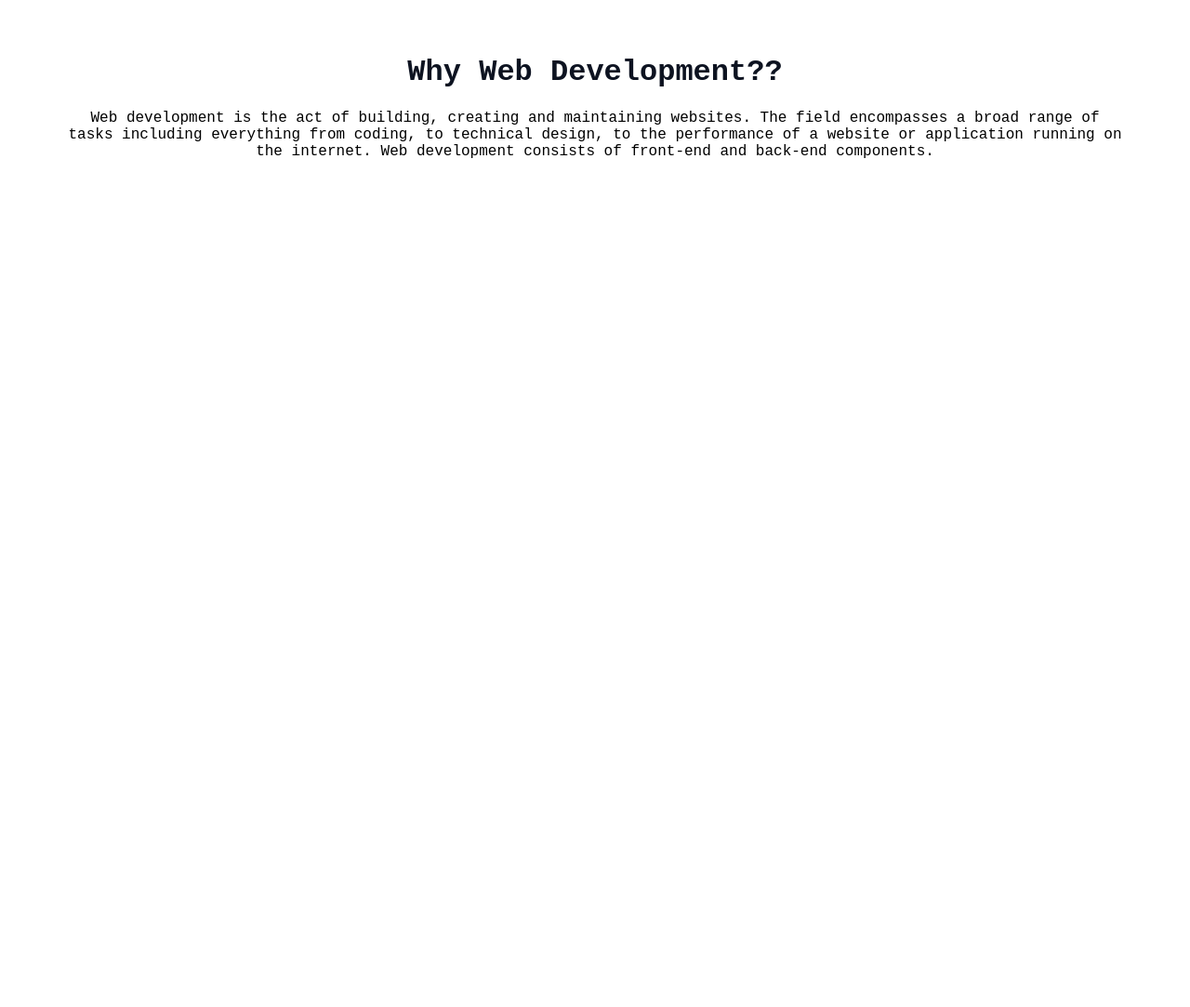
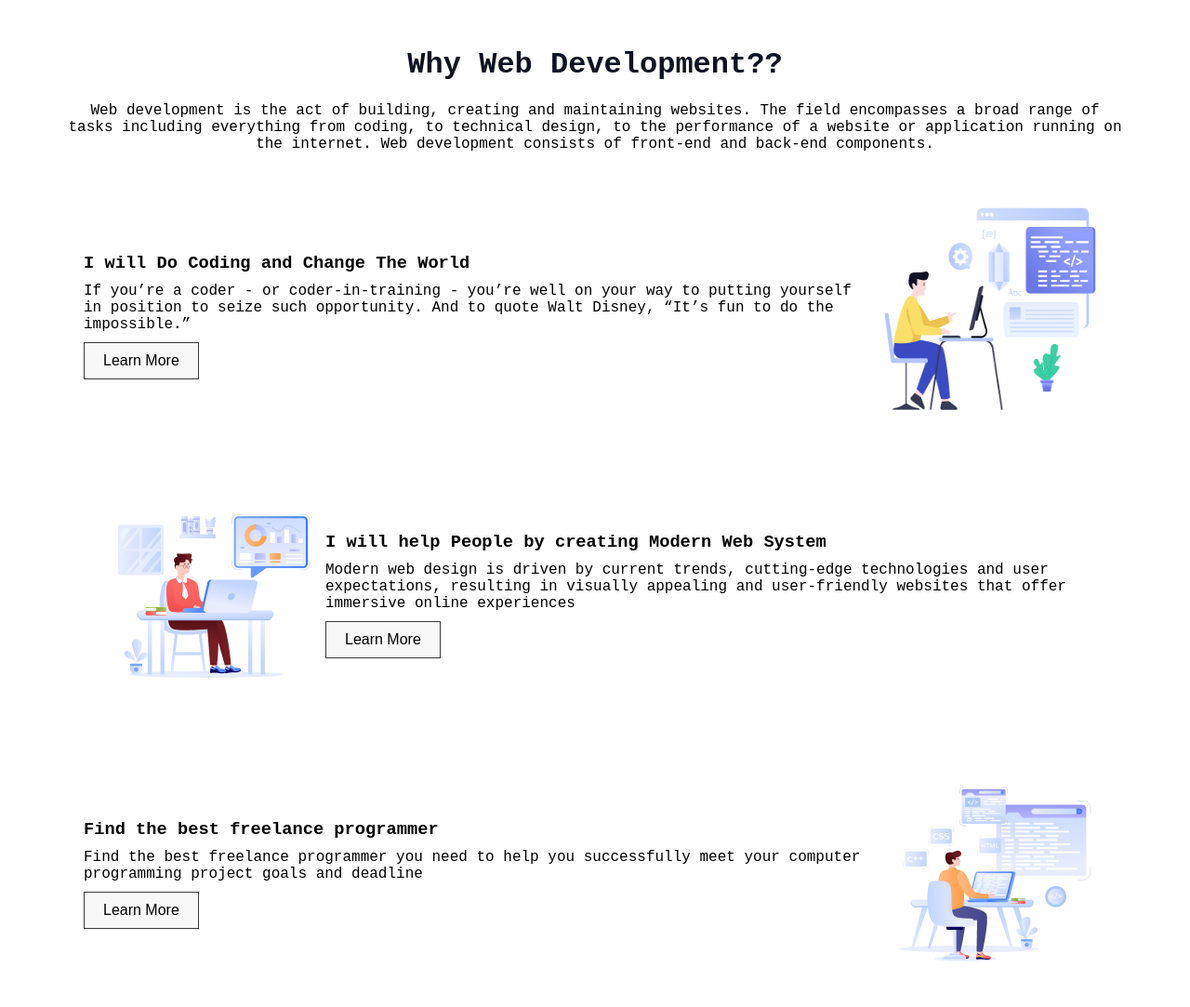
Before and after one commit to ariyanahammedalif/b10-no1-exam, a plain HTML site: page index.html in a window 1280 px wide. Shown: the part 530-1613 px from the top of the page at 93% size. Before the commit the page ends 800 px from the top, so only its background shows below. Drawn offline with Linux system fonts and the light colour scheme; a web font is replaced by a local one.

Commit message:
added page header and cards for second sections

```diff
--- a/index.html
+++ b/index.html
@@ -12,13 +12,10 @@
 <body>
     <header>
         <div class="banner-section-container">
-
             <div class="banner-text-container">
-
                 <div class="banner-img-container">
                 <img src="assets/Group.png" alt="header images">
                 </div>
-
                 <h1>"In the near future, I hope to become a Developer."</h1>
                 <p>I am confident that my technical skills, coupled with my ability to work in a team
                     and lead when necessary, make me a strong candidate for the Software Developer position
@@ -27,13 +24,11 @@
                 </p>
                 <button class="contact-btn">Contact with me</button>
             </div>
-
         </div>
     </header>
-
     <main>
-        <div class="container">
-            <div class="header">
+        <div class="sec-section-container">
+            <div class="sec-section-header">
                 <h1>Why Web Development??</h1>
                 <p>Web development is the act of building, creating and maintaining
                 websites. The field encompasses a broad range of tasks including
@@ -42,6 +37,42 @@
                 development consists of front-end and back-end components.
                 </p>
             </div>
+            <div class="cards">
+
+                <div class="card">
+                    <div class="card-content">
+                        <h3>I will Do Coding and Change The World</h3>
+                        <p>
+                            If you’re a coder - or coder-in-training - you’re well on your way to putting yourself in position to seize such opportunity. And to quote Walt Disney, “It’s fun to do the impossible.”
+                        </p>
+                        <button>Learn More</button>
+                    </div>
+                    <img src="assets/Layer_1.png" alt="Coding Image">
+                </div>
+
+                <div class="card">
+                    <img src="assets/Group 3.png" alt="Web System Image">
+                    <div class="card-content">
+                        <h3>I will help People by creating Modern Web System</h3>
+                        <p>
+                            Modern web design is driven by current trends, cutting-edge technologies and user expectations, resulting in visually appealing and user-friendly websites that offer immersive online experiences
+                        </p>
+                        <button>Learn More</button>
+                    </div>
+                </div>
+
+                <div class="card">
+                    <div class="card-content">
+                        <h3>Find the best freelance programmer</h3>
+                        <p>
+                            Find the best freelance programmer you need to help you successfully meet your computer programming project goals and deadline
+                        </p>
+                        <button>Learn More</button>
+                    </div>
+                    <img src="assets/Group 4.png" alt="programmer">
+                </div>
+
+            </div>
         </div>
 
     <footer>
--- a/styles/styles.css
+++ b/styles/styles.css
@@ -5,6 +5,8 @@
 
 body{
     font-family: "Azeret Mono", monospace;
+    margin: 0;
+    padding: 0;
 }
 
 .banner-section-container{
@@ -48,15 +50,63 @@ background-image: url(../assets/Hero-bg.png);
 }
 /* second section  */
 
-.container{
+.sec-section-container{
     display: block;
-    max-width: 1140px;
+    width: 1140px;
     margin: 0 auto;
     padding: 20px;
     background-color: #fff;
-
+/* header section */
 }
-.header{
+.sec-section-header{
     text-align: center;
     padding: 20px 0;
 }
+.header h1 {
+    margin-bottom: 10px;
+}
+.header p {
+    color: #777;
+}
+/* card section */
+.cards {
+    display: flex;
+    flex-direction: column;
+    gap: 20px;
+}
+
+.card {
+    padding: 20px;
+    border-radius: 10px;
+    display: flex;
+    align-items: center;
+}
+.card img {
+    width: 240px;
+    height: 240px;
+    margin-left: 20px;
+}
+
+.card-content {
+    flex: 1;
+}
+
+.card-content h3 {
+    margin: 0;
+    margin-bottom: 10px;
+}
+
+.card-content p {
+    margin: 0;
+    margin-bottom: 10px;
+}
+/* button */
+button {
+    display: inline-block;
+    padding: 10px 20px;
+    font-size: 16px;
+    background-color: #f8f8f8;
+    border: 1px solid #1b1616d8;
+    text-align: center;
+    text-decoration: none;
+}
```
